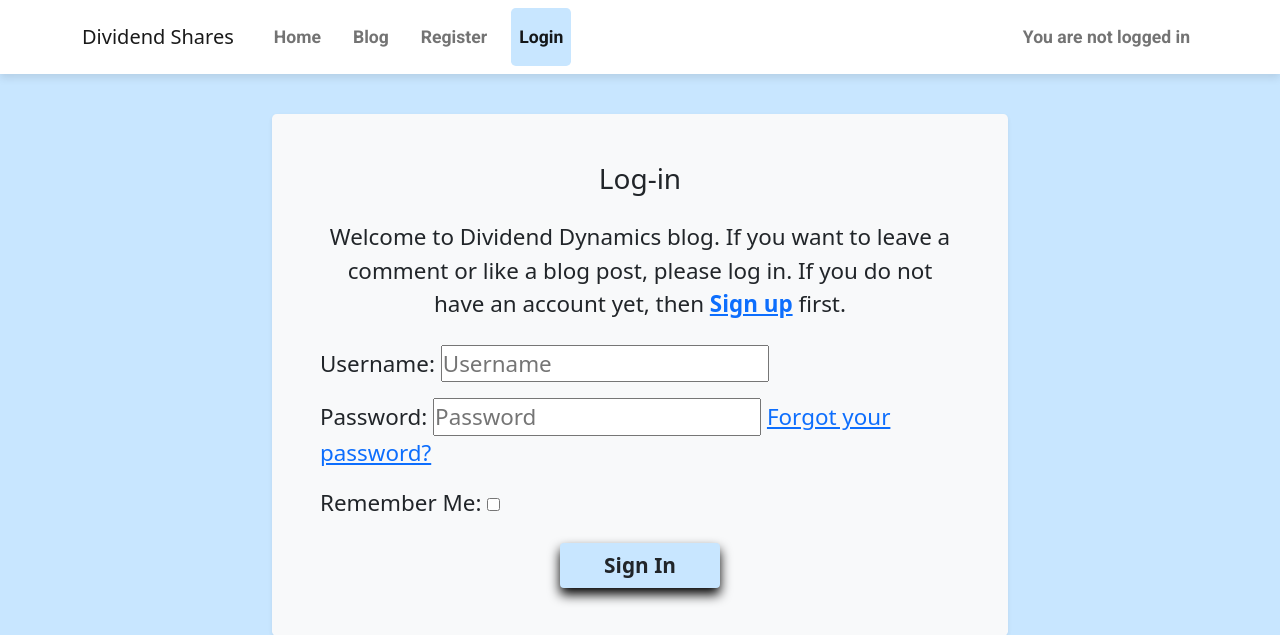
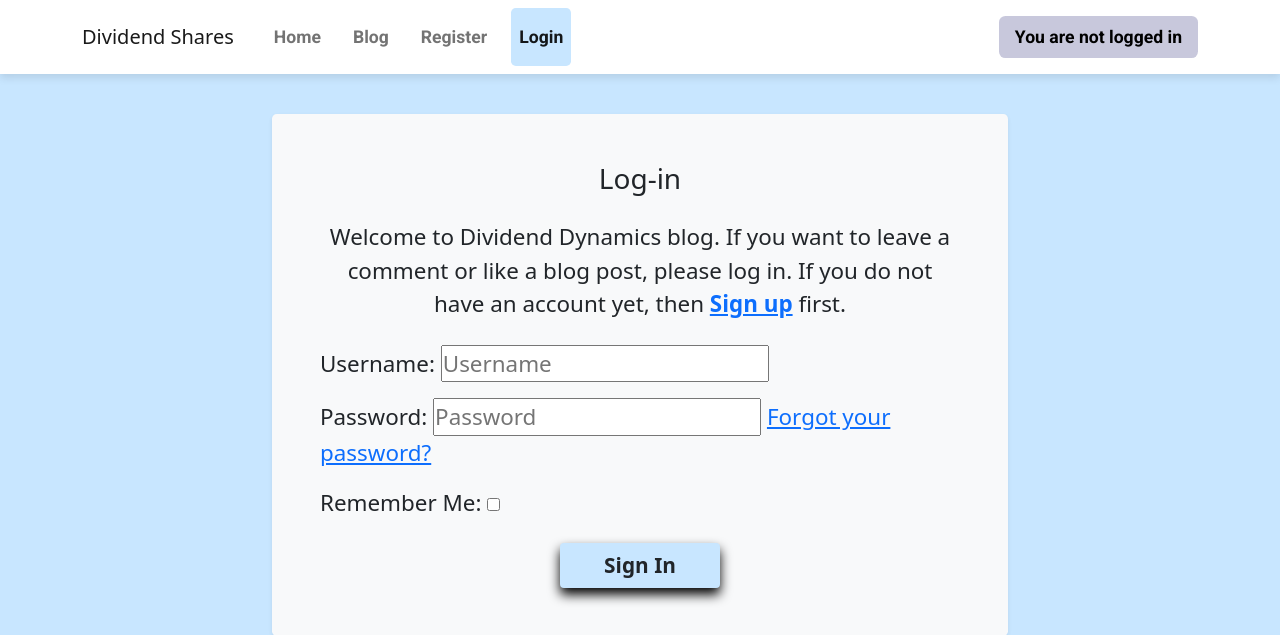
Before and after one commit to Werner-Staeblein/Project-4, a Django app: page /accounts/login/ in a window 1280 px wide. Shown: the top 635 px of the page. Run offline with Django 4.2, Linux system fonts and the light colour scheme.

Commit message:
Add CSS custom styling to login status display in navbar. Test for both logged-in and not logged-in users. Test passed

```diff
--- a/static/css/style.css
+++ b/static/css/style.css
@@ -80,7 +80,13 @@ body {
                         Styling of login status in navbar
 ----------------------------------------------------------------------------------*/
 
-
+#login-status {
+    background-color: var(--alternate-bg-error);
+    color: black;
+    font-weight: bold;
+    padding: 0.5rem 1rem;
+    border-radius: 0.4rem;
+}
 
 /*---------------------------------------------------------------------------------
                         Styling of landing page
```
